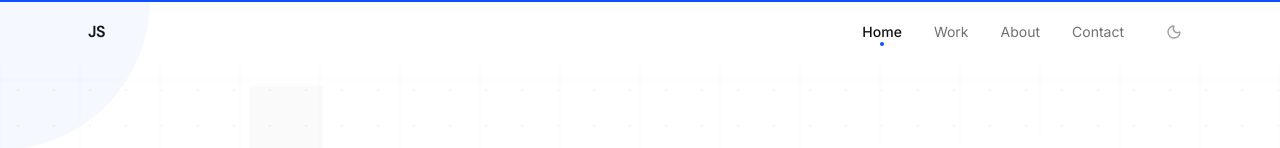
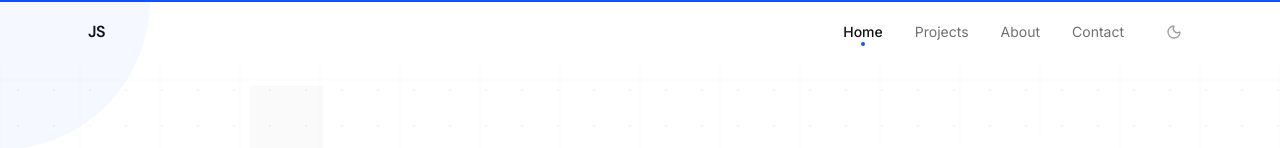
Before and after one commit to Jai-Sankhla/portfolio-website, a Next.js app: page / in a window 1280 px wide. Shown: the top 148 px of the page. Built offline with nearby package versions, Linux system fonts and the light colour scheme.

Commit message:
rename: Work → Projects in nav

```diff
--- a/src/data/site.ts
+++ b/src/data/site.ts
@@ -12,7 +12,7 @@ export const site = {
   },
   nav: [
     { label: "Home", href: "/" },
-    { label: "Work", href: "/work" },
+    { label: "Projects", href: "/work" },
     { label: "About", href: "/about" },
     { label: "Contact", href: "/contact" },
   ],
```
